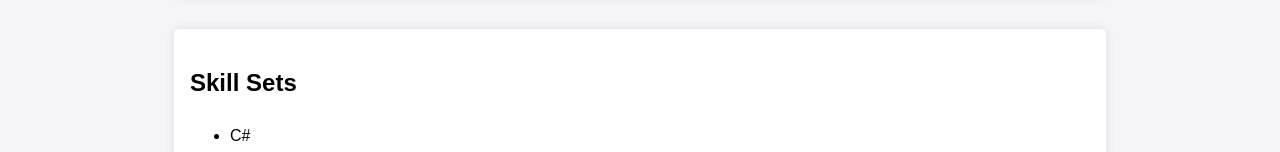
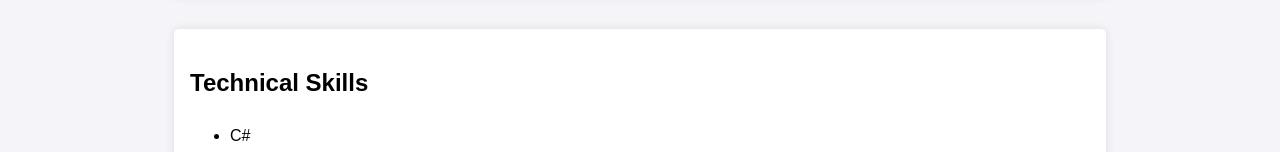
Before and after one commit to coreyonns/coreyonns.github.io, a plain HTML site: page index.html in a window 1280 px wide. Shown: the part 1004-1156 px from the top of the page. Drawn offline with Linux system fonts and the light colour scheme.

Commit message:
Update index.html

```diff
--- a/index.html
+++ b/index.html
@@ -82,7 +82,7 @@
         </ul>
     </section>
     <section id="skills">
-        <h2>Skill Sets</h2>
+        <h2>Technical Skills</h2>
         <ul>
             <li>C#</li>
             <li>SQL</li>
```
